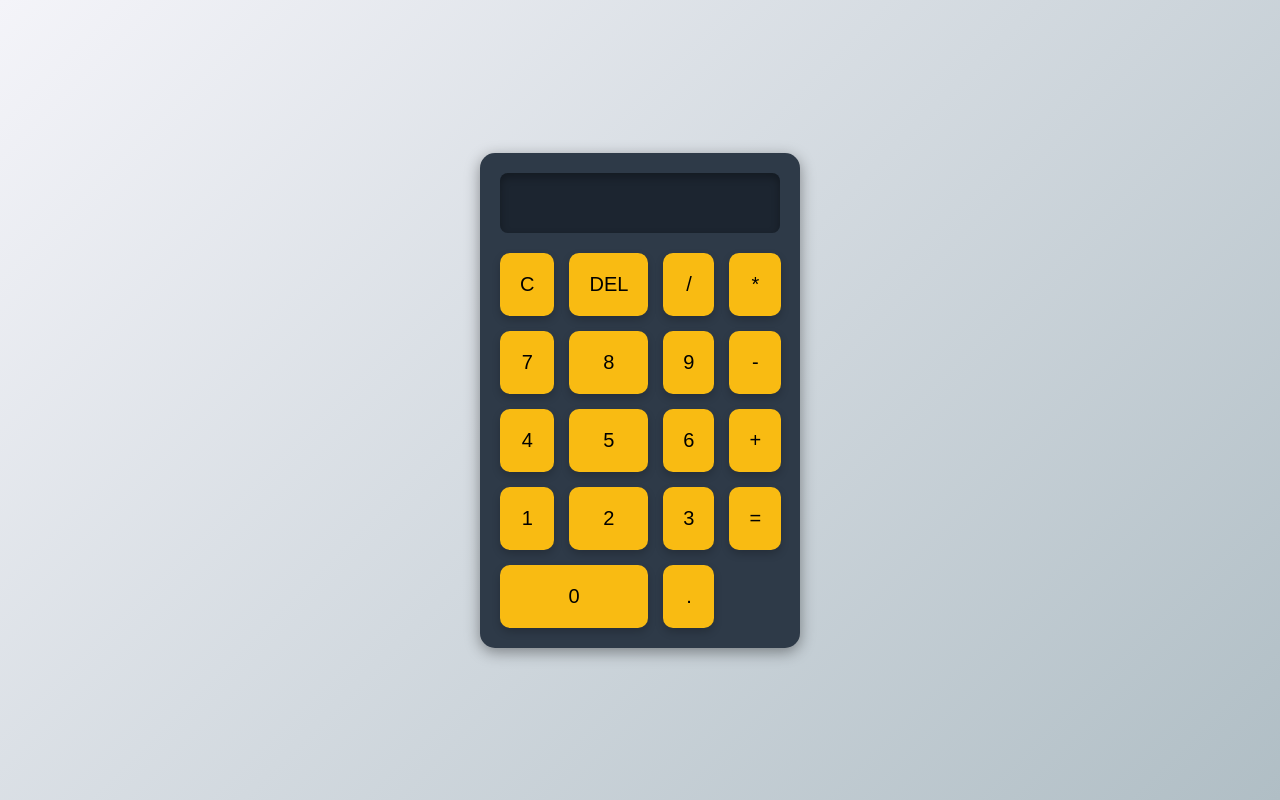
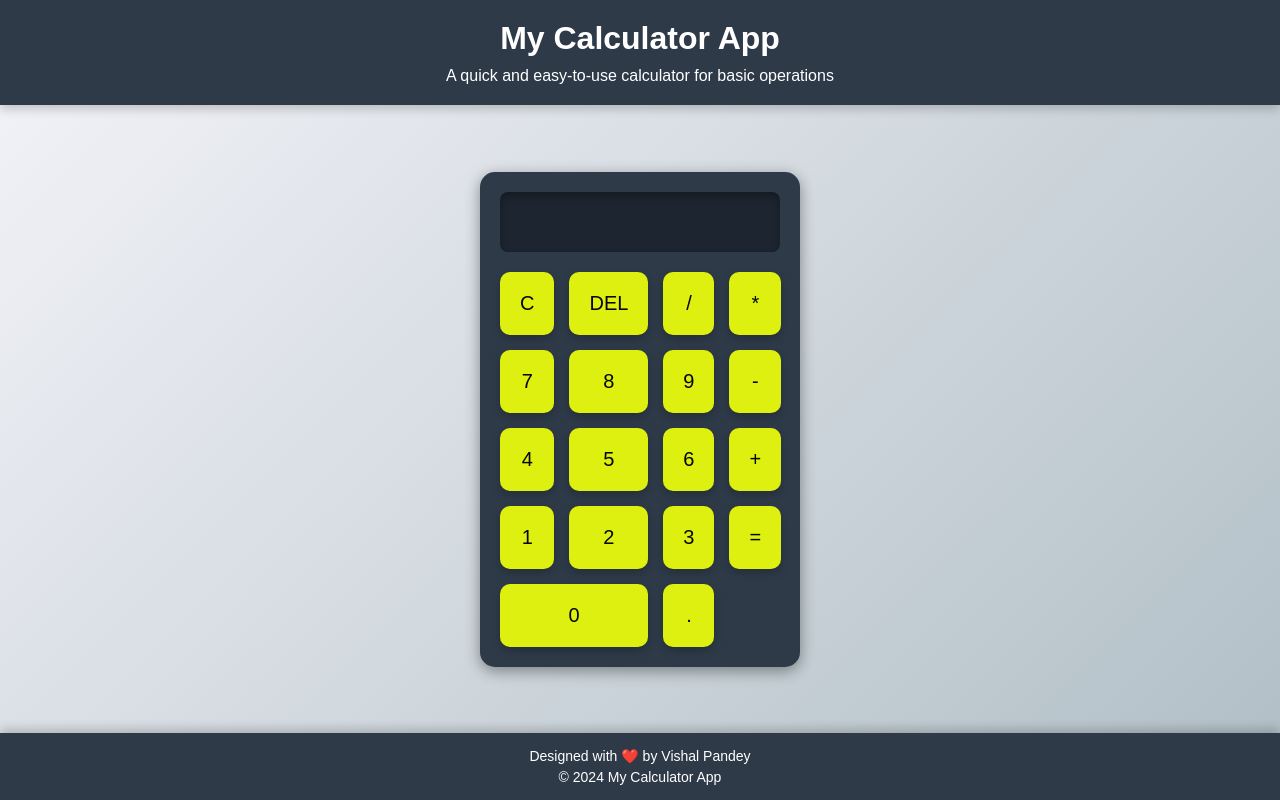
Before and after one commit to vishalP-08/Calculator_App, a plain HTML site: page index.html in a window 1280 px wide. Drawn offline with Linux system fonts and the light colour scheme.

Commit message:
Latest Update

```diff
--- a/index.html
+++ b/index.html
@@ -7,6 +7,14 @@
     <link rel="stylesheet" href="styles.css">
 </head>
 <body>
+    <!-- Header Section -->
+    <header>
+        <h1>My Calculator App</h1>
+        <p>A quick and easy-to-use calculator for basic operations</p>
+    </header>
+
+    <!-- Main Calculator Section -->
+    <div class="calculator-container">
         <div class="calculator">
             <input type="text" id="display" readonly />
             <div class="buttons">
@@ -30,6 +38,14 @@
                 <button onclick="appendValue('.')">.</button>
             </div>
         </div>
+    </div>
+
+    <!-- Footer Section -->
+    <footer>
+        <p>Designed with ❤️ by Vishal Pandey</p>
+        <p>© 2024 My Calculator App</p>
+    </footer>
+
     <script src="script.js"></script>
 </body>
 </html>
--- a/styles.css
+++ b/styles.css
@@ -6,13 +6,41 @@
 
 body {
     display: flex;
-    justify-content: center;
-    align-items: center;
+    flex-direction: column;
+    justify-content: space-between;
     height: 100vh;
     background: linear-gradient(135deg, #f4f4f9, #b0bec5);
     font-family: Arial, sans-serif;
 }
 
+/* Header Styling */
+header {
+    text-align: center;
+    background-color: #2e3a48;
+    color: white;
+    padding: 20px 0;
+    box-shadow: 0 4px 10px rgba(0, 0, 0, 0.2);
+}
+
+header h1 {
+    font-size: 32px;
+    margin-bottom: 10px;
+}
+
+header p {
+    font-size: 16px;
+    font-weight: 300;
+}
+
+/* Calculator Container */
+.calculator-container {
+    display: flex;
+    justify-content: center;
+    align-items: center;
+    flex-grow: 1;
+}
+
+/* Calculator Styling */
 .calculator {
     background-color: #2e3a48;
     padding: 20px;
@@ -47,8 +75,8 @@ body {
 }
 
 button {
-    background-color: #f9bb12;
-    color: #010101;
+    background-color: #ddf00f;
+    color: #060606;
     border: none;
     padding: 20px;
     font-size: 20px;
@@ -59,12 +87,12 @@ button {
 }
 
 button:hover {
-    background-color: #fa8509;
+    background-color: #ec8b02;
     transform: translateY(-5px);
 }
 
 button:active {
-    background-color: #3f51b5;
+    background-color: #42cd1f;
     transform: translateY(0);
 }
 
@@ -83,3 +111,17 @@ button.operation:hover {
 button.operation:active {
     background-color: #e64a19;
 }
+
+/* Footer Styling */
+footer {
+    text-align: center;
+    background-color: #2e3a48;
+    color: white;
+    padding: 10px 0;
+    box-shadow: 0 -4px 10px rgba(0, 0, 0, 0.2);
+}
+
+footer p {
+    font-size: 14px;
+    margin: 5px 0;
+}
```
Lines whose indentation alone changed are shown as unchanged.
